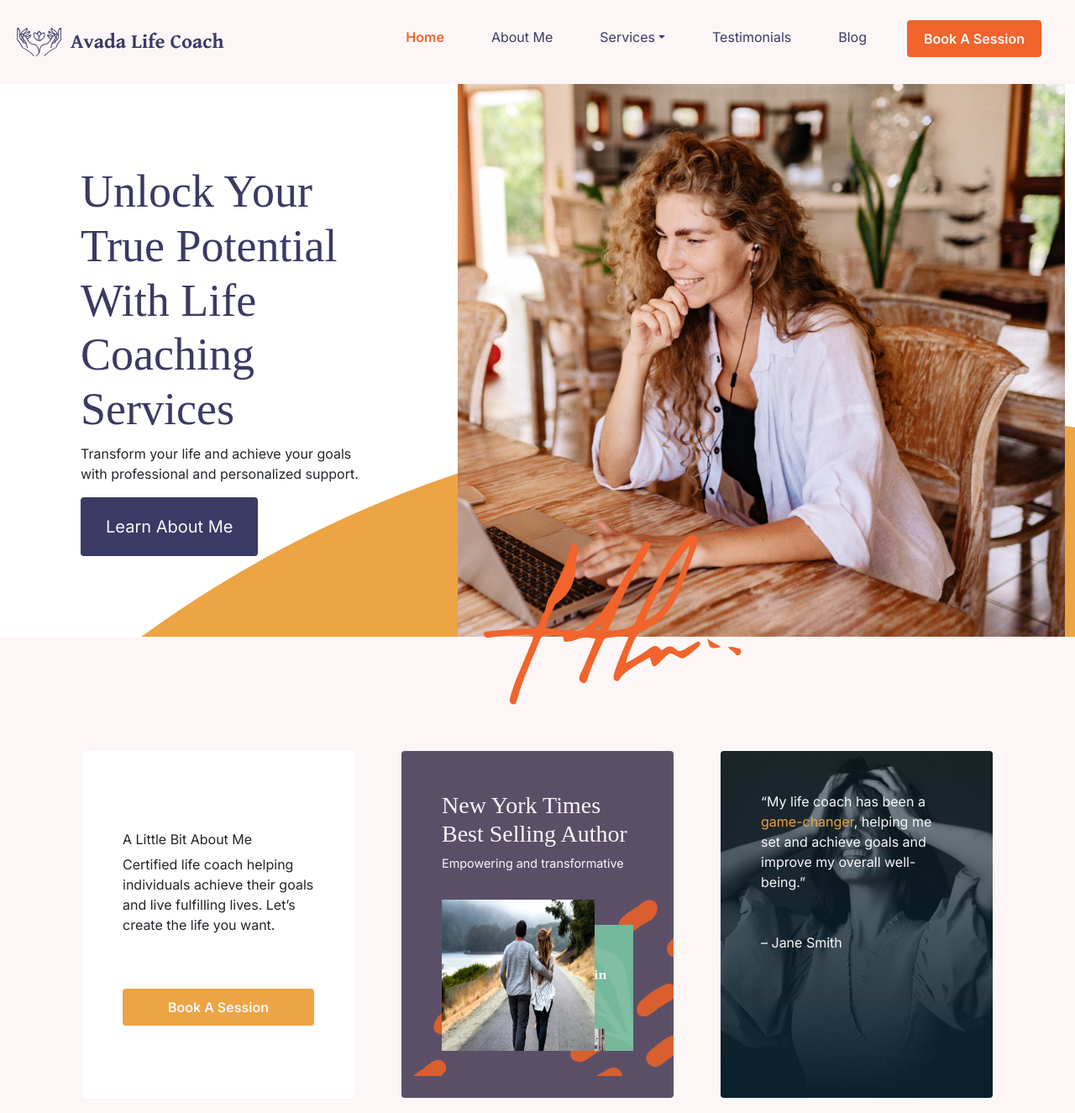
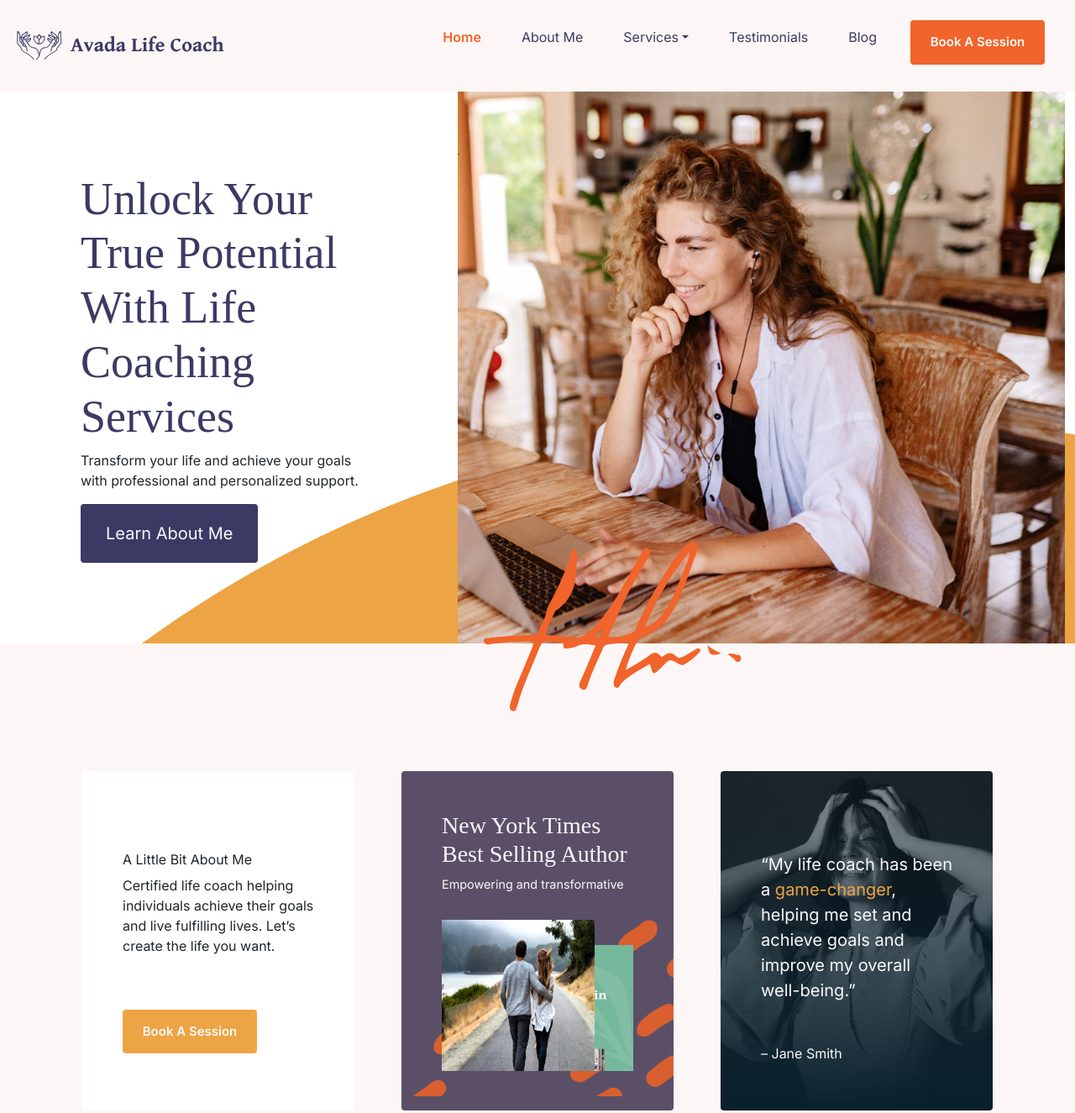
Before and after one commit to Yogeemedia-Team/Avada-Life-Coach, a plain HTML site: page index.html in a window 1280 px wide. Shown: the top 1325 px of the page at 84% size. Drawn offline with nearby package versions, Linux system fonts and the light colour scheme; a web font is replaced by a local one.

Commit message:
responsive 3

```diff
--- a/inc/css/style.css
+++ b/inc/css/style.css
@@ -126,7 +126,9 @@ button:not(:disabled) {
 }
 
 .btn-small {
-  padding: 10px 20px;
+  padding: 15px 0 15px;
+  font-size: 15px;
+  width: 160px;
 }
 
 .btn-large {
@@ -192,12 +194,12 @@ header {
 /* three card section css start */
 
 img.home-video-img,
-.card-box {
+.three-card-box {
   transition: var(--animation);
 }
 
 img.home-video-img:hover,
-.card-box:hover {
+.three-card-box:hover {
   transform: var(--transform-scale);
 }
 
@@ -345,11 +347,6 @@ img.home-video-img:hover,
 
 /* `md` medium  devices (landscape phones, less than 768px) */
 @media (max-width: 768px) {
-
-.fs0 {
-  font-size: 0.5rem;
-}
-
   .fs1 {
     font-size: 0.8rem;
   }
@@ -361,7 +358,6 @@ img.home-video-img:hover,
   .fs4 {
     font-size: 2.8rem;
   }
-
 }
 
 /* `sm` small devices (portrait phones, less than 576px) */
@@ -371,6 +367,10 @@ img.home-video-img:hover,
   .copyright-txt {
     text-align: center;
   }
+
+.three-card-box {
+  padding: 3rem;
+}
 }
 
 /* `xs` extra-small devices (phones, less than 320px) */
--- a/index.html
+++ b/index.html
@@ -51,14 +51,14 @@
                     </button>
                     <div class="collapse navbar-collapse float-lg-end float-md-none" id="navbarSupportedContent">
                         <ul class="navbar-nav ms-auto mb-2">
-                            <li class="nav-item px-3 mx-1">
+                            <li class="nav-item px-3">
                                 <a class="nav-link active hover-text-orange" aria-current="page"
                                     href="home.html">Home</a>
                             </li>
-                            <li class="nav-item px-3 mx-1">
+                            <li class="nav-item px-3">
                                 <a class="nav-link text-purple hover-text-orange" href="about-me.html">About Me</a>
                             </li>
-                            <li class="nav-item px-3 mx-1 dropdown">
+                            <li class="nav-item px-3 dropdown">
                                 <a class="nav-link dropdown-toggle text-purple hover-text-orange" href="services.html"
                                     role="button" aria-expanded="false">Services</a>
                                 <ul class="dropdown-menu m-1 rounded-2 px-2"
@@ -123,14 +123,14 @@
                                     </a>
                                 </ul>
                             </li>
-                            <li class="nav-item px-3 mx-1">
+                            <li class="nav-item px-3">
                                 <a class="nav-link text-purple hover-text-orange"
                                     href="testimonials.html">Testimonials</a>
                             </li>
-                            <li class="nav-item px-3 mx-1">
+                            <li class="nav-item px-3">
                                 <a class="nav-link text-purple hover-text-orange" href="blog.html">Blog</a>
                             </li>
-                            <li class="nav-item px-3 mx-1">
+                            <li class="nav-item px-3">
                                 <button class="btn bg-orange fw-bolder btn-small text-light" type="button">
                                     Book A Session
                                 </button>
@@ -187,9 +187,9 @@
             <section class="tree-card m-auto" style="background: var(--light-bg);">
                 <div class="container py-5">
                     <div class="row d-flex justify-content-between">
-                        <div class="col-lg-4 col-md-4 col-sm-12">
-                            <div class="card-box rounded mx-lg-3 mx-md-1" style="background: #ffffff; height: 100%;">
-                                <div class="card text-bg-dark border-0 p-lg-5 p-md-4 mt-2">
+                        <div class="col-lg-4 col-md-4 col-sm-12 pt-3">
+                            <div class="three-card-box rounded mx-lg-3 mx-md-1" style="background: #ffffff; height: 100%;">
+                                <div class="card text-bg-dark border-0 p-lg-5 p-md-4 p-md-3 mt-2">
                                     <h5 class="card-title fs-6 pt-lg-5 pt-sm-0">A Little Bit About Me</h5>
                                     <p class="card-text">
                                         Certified life coach helping individuals achieve their goals
@@ -201,11 +201,11 @@
                                 </div>
                             </div>
                         </div>
-                        <div class="col-lg-4 col-md-4 col-sm-12">
-                            <div class="card-box rounded mx-lg-3 mx-md-1"
+                        <div class="col-lg-4 col-md-4 col-sm-12 pt-3">
+                            <div class="three-card-box rounded mx-lg-3 mx-md-1"
                                 style=" background-color: #5b4f68; background-image: url('inc/img/home/texture-bg.svg'); height: 100%;">
                                 <div class="card text-bg-dark border-0 mt-2 text-light bg-transparent">
-                                    <div class="card-box p-lg-5 p-md-4 pb-0">
+                                    <div class="card-box p-lg-5 p-md-4 p-sm-5 pb-lg-0 pb-md-0 ps-md-3 pb-sm-0">
                                         <h5 class="card-title font2 fs-3">
                                             New York Times Best Selling Author
                                         </h5>
@@ -220,12 +220,12 @@
                                 </div>
                             </div>
                         </div>
-                        <div class="col-lg-4 col-md-4 col-sm-12">
-                            <div class="card-box rounded mx-lg-3 mx-md-1" style="background-image: linear-gradient(180deg, #09202c6c, #09202c),url('inc/img/home/info-bg.jpg');
+                        <div class="col-lg-4 col-md-4 col-sm-12 pt-3">
+                            <div class="three-card-box rounded mx-lg-3 mx-md-1" style="background-image: linear-gradient(180deg, #09202c6c, #09202c),url('inc/img/home/info-bg.jpg');
                                 background-size: cover; background-position: center center; height: 100%;">
                                 <div class="card text-bg-dark border-0 mt-2 text-light bg-transparent">
-                                    <div class="card-box p-lg-5 p-md-4">
-                                        <p class="card-text pt-5fs-5 mb-0">
+                                    <div class="card-box p-lg-5 p-md-4 p-sm-5 ">
+                                        <p class="card-text pt-5 fs-5 mb-0">
                                             “My life coach has been a
                                             <span class="text-yellow">game-changer</span>, helping me
                                             set and achieve goals and improve my overall well-being.”
@@ -391,7 +391,7 @@
                         <div class="col-lg-6 col-md-6 col-sm-12">
                             <div class="container p-4">
                                 <h1
-                                    class="home-video-heading fs1 fw-bolder font2 text-purple text-lg-start text-md-start text-sm-center">
+                                    class="home-video-heading fs-6 fw-bolder font2 text-purple text-lg-start text-md-start text-sm-center">
                                     Join me on the journey to unlocking your full potential.
                                 </h1>
                                 <p class="home-video-p text-purple pt-2 fs-5">
```
Lines whose indentation alone changed are shown as unchanged.
